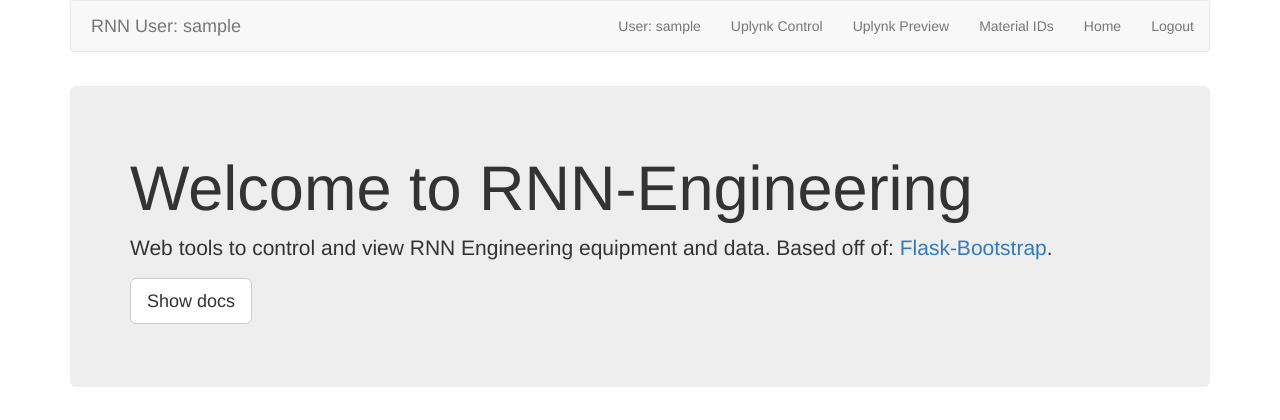
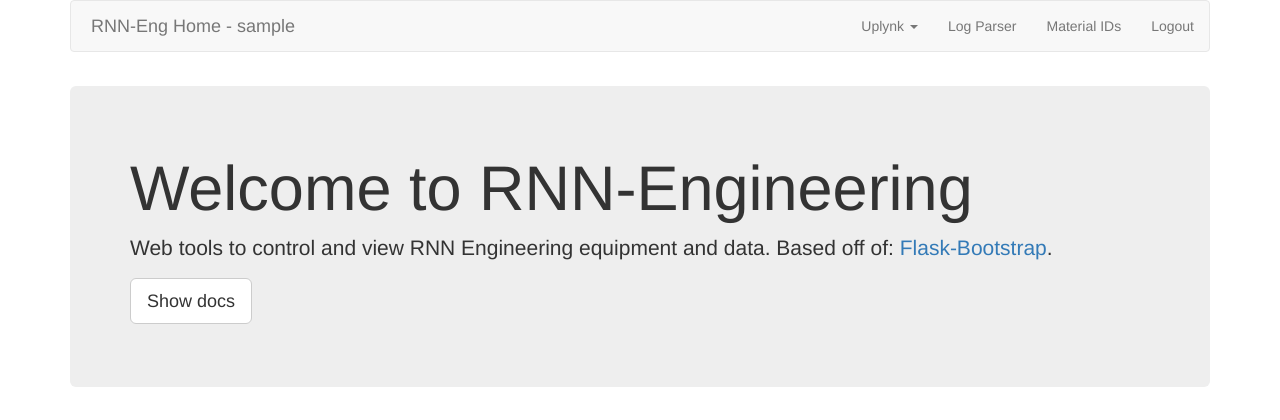
Before and after one commit to engRNNwebdev/flask-app-1, a Flask app: page / in a window 1280 px wide. Shown: the top 420 px of the page. Run offline with Flask 2, Linux system fonts and the light colour scheme; the visitor is signed in with stand-in values (Sample User, id 1); data comes from the database, SQL or seed files in the repository; some libraries are stand-ins or nearby versions.

Commit message:
Change menu

```diff
--- a/templates/base.html
+++ b/templates/base.html
@@ -40,27 +40,37 @@
 
 {# Finally, round things out with navigation #}
 {% block navbar %}
+<!-- Split button -->
+
 <div class="container">
   <nav class="navbar navbar-default" role="navigation">
     <div class="navbar-header">
       {% if current_user.is_anonymous %}
       <a class="navbar-brand" href="/">
           <span class="glyphicon glyphicon"></span>
-          RNN Engineering
+          RNN-Eng
       </a>
       {% else %}
       <a class="navbar-brand" href="/">
         <span class="glyphicon glypicon"></span>
-        RNN User: {{ current_user.username }}
+        RNN-Eng Home - {{ current_user.username }}
       </a>
       {% endif %}
     </div>
     <ul class="nav navbar-nav pull-right">
-      <li><a href="#">User: {{ current_user.username }}</a></li>
-      <li><a href="/uplynk">Uplynk Control</a></li>
-      <li><a href="/preview">Uplynk Preview</a></li>
+      <li class="dropdown">
+        <a href="#" class="dropdown-toggle" data-toggle="dropdown" role="button" aria-haspopup="true" aria-expanded="false">Uplynk <span class="caret"></span></a>
+        <ul class="dropdown-menu">
+          <li><a href="/uplynk">Control</a></li>
+          <li><a href="/preview">Preview</a></li>
+        </ul>
+      </li>
+      <!-- <li><a href="#">User: {{ current_user.username }}</a></li> -->
+      <!-- <li><a href="/uplynk">Uplynk Control</a></li>
+      <li><a href="/preview">Uplynk Preview</a></li> -->
+      <li><a href="#">Log Parser</a></li>
       <li><a href="/materialid">Material IDs</a></li>
-      <li><a href="{{ url_for('index') }}">Home</a></li>
+      <!-- <li><a href="{{ url_for('index') }}">Home</a></li> -->
       {% if current_user.is_anonymous %}
       <li><a href="{{ url_for('login') }}">Login</a></li>
       {% else %}
```
Also changed, not shown: templates/login.html (+4 -7 lines).
